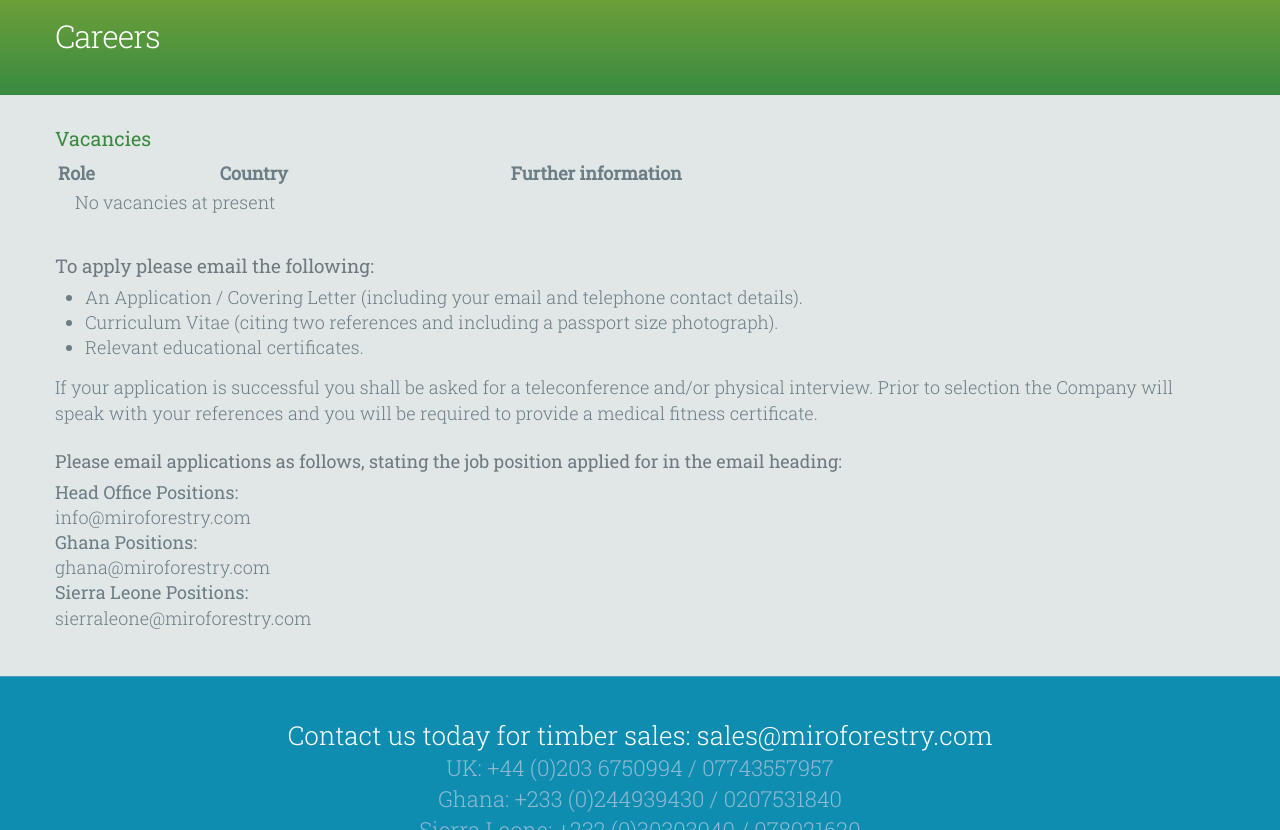
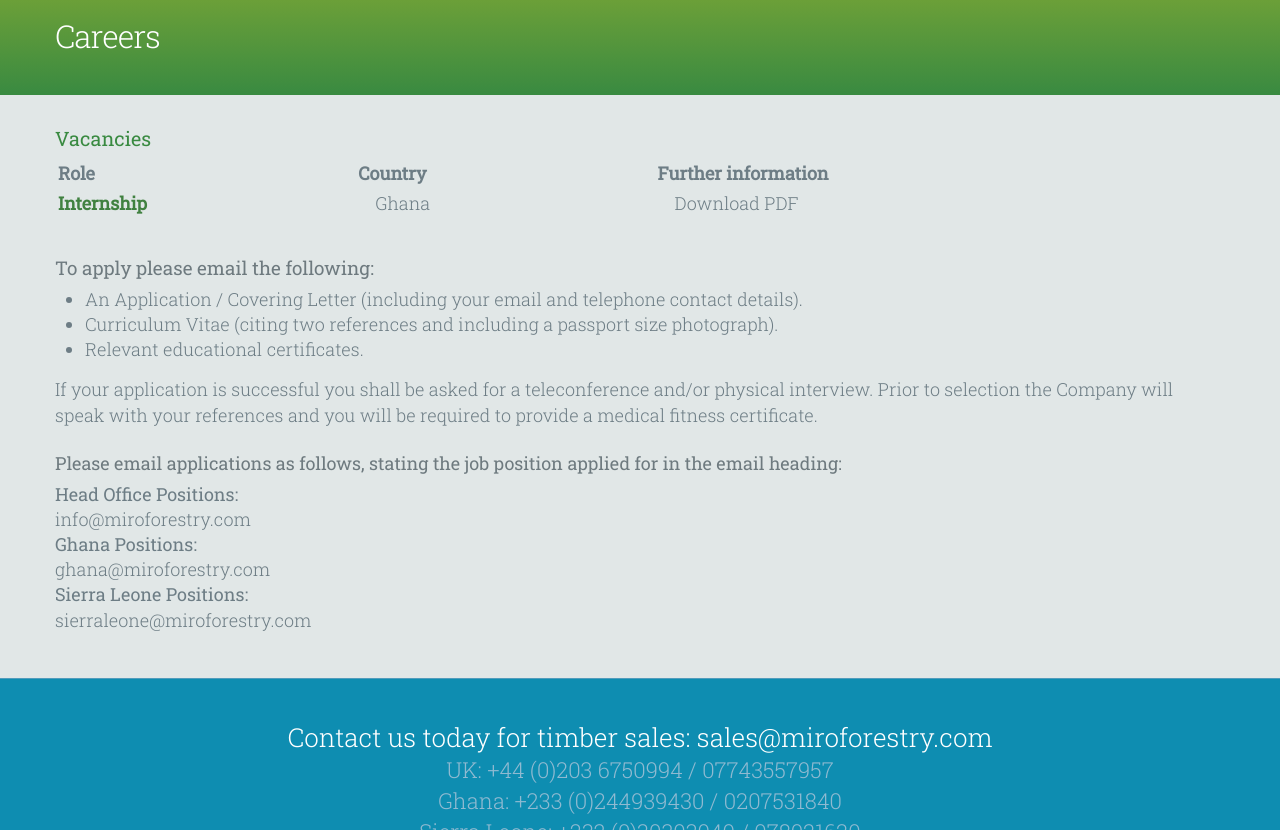
Before and after one commit to asmt3/www.miroforestry.com, a Jekyll site: the page built from careers.html, in a window 1280 px wide and 900 px high, scrolled down 409 px, cut to the strip 70-900 px from the top of the window. Built offline with Jekyll 4.4.1, drawn with Linux system fonts in a browser that asks for light colours; nearby versions of some CDN libraries; comment, search, counter and statistics services are not loaded.

Commit message:
Ghana Internship

```diff
--- a/careers.html
+++ b/careers.html
@@ -23,26 +23,26 @@
     </thead>
 
     <tbody>
-      <tr>
+      <!-- <tr>
         <td colspan="3">
           No vacancies at present
         </td>
-      </tr>
-      <!-- <tr>
+      </tr> -->
+      <tr>
         <th>
-          <a href="./downloads/careers/Ghana-Sales-Manager-JD.pdf">
-            Sales Manager
+          <a href="./downloads/careers/Ghana-Internship.pdf">
+            Internship
           </a>
         </th>
         <td>
           Ghana
         </td>
         <td>
-          <a href="./downloads/careers/Ghana-Sales-Manager-JD.pdf">
+          <a href="./downloads/careers/Ghana-Internship.pdf">
             Download PDF
           </a>
         </td>
-      </tr>  -->
+      </tr>
       <!-- <tr>
         <th>
           <a href="./downloads/careers/Sierra-Leone-OHS-Officer-Yoni-Sierra-Leone.pdf">
```
Also changed, not shown: 1 other file.
